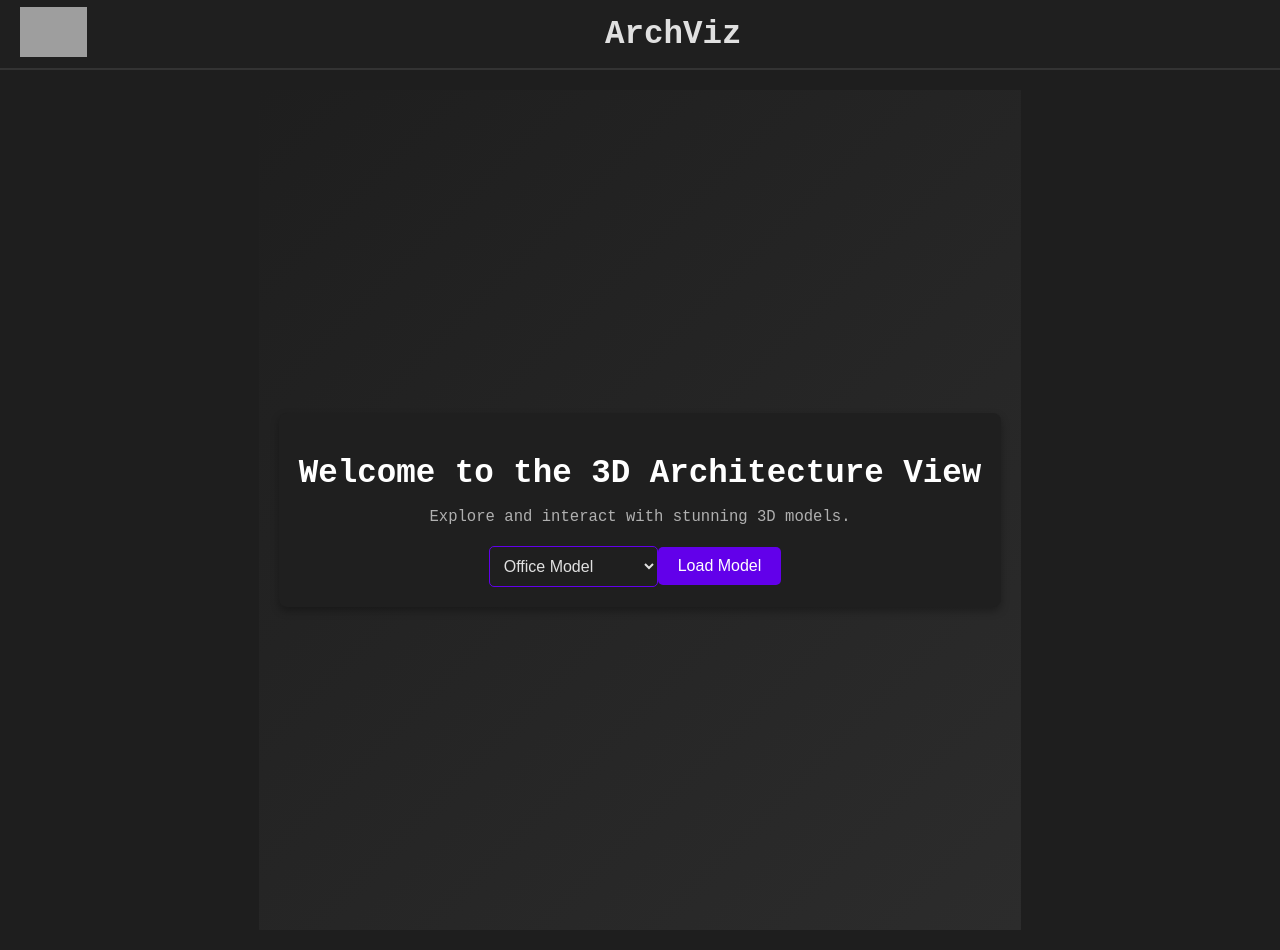
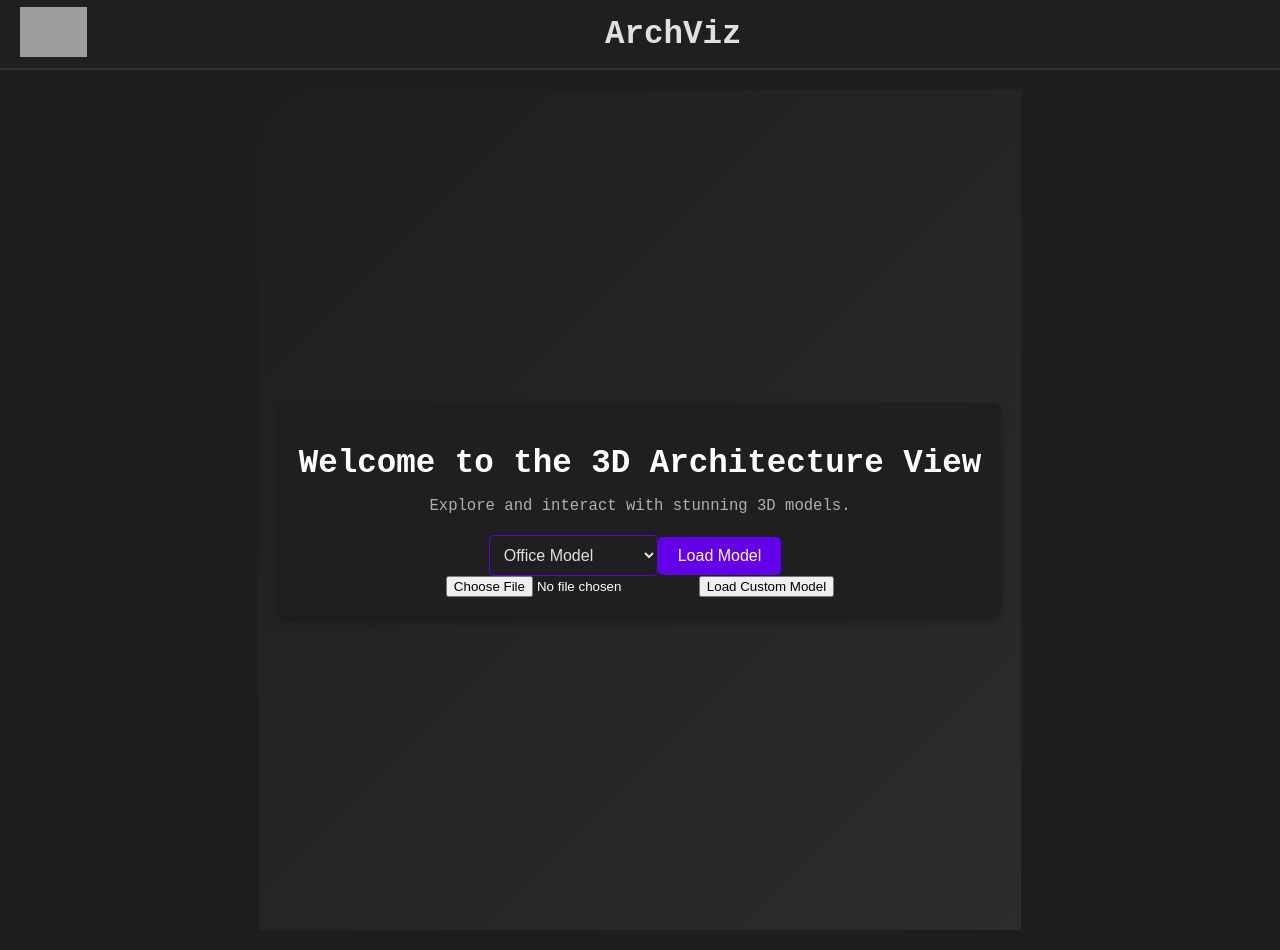
Before and after one commit to chakradev/ArchViz, a React (Create React App) app: page / in a window 1280 px wide. Built offline with nearby package versions, Linux system fonts and the light colour scheme; grey boxes are pictures that could not be loaded.

Commit message:
Update Home.js

```diff
--- a/src/components/Home.js
+++ b/src/components/Home.js
@@ -1,13 +1,31 @@
-import React from 'react';
+import React, { useState } from 'react';
 import { useNavigate } from 'react-router-dom';
 import './Home.css';
 
 const Home = () => {
   const navigate = useNavigate();
+  const [customModelFile, setCustomModelFile] = useState(null);
 
   const handleLoadModel = () => {
     const model = document.getElementById('model-select').value;
     navigate(`/${model}`);
+  };
+
+  const handleCustomModelUpload = (event) => {
+    const file = event.target.files[0];
+    if (file) {
+      setCustomModelFile(file);
+    }
+  };
+
+  const handleLoadCustomModel = () => {
+    if (customModelFile) {
+      // Pass the file to the viewer through the route
+      const fileURL = URL.createObjectURL(customModelFile);
+      navigate(`/custom?model=${encodeURIComponent(fileURL)}`);
+    } else {
+      alert("Please upload a valid GLTF/GLB model file.");
+    }
   };
 
   return (
@@ -32,6 +50,22 @@ const Home = () => {
             Load Model
           </button>
         </div>
+
+        {/* Custom Model Upload and Load Button */}
+        <div className="custom-model-section">
+          <input
+            type="file"
+            accept=".glb, .gltf"
+            className="custom-model-input"
+            onChange={handleCustomModelUpload}
+          />
+          <button
+            className="custom-model-button"
+            onClick={handleLoadCustomModel}
+          >
+            Load Custom Model
+          </button>
+        </div>
       </div>
     </div>
   );
```
